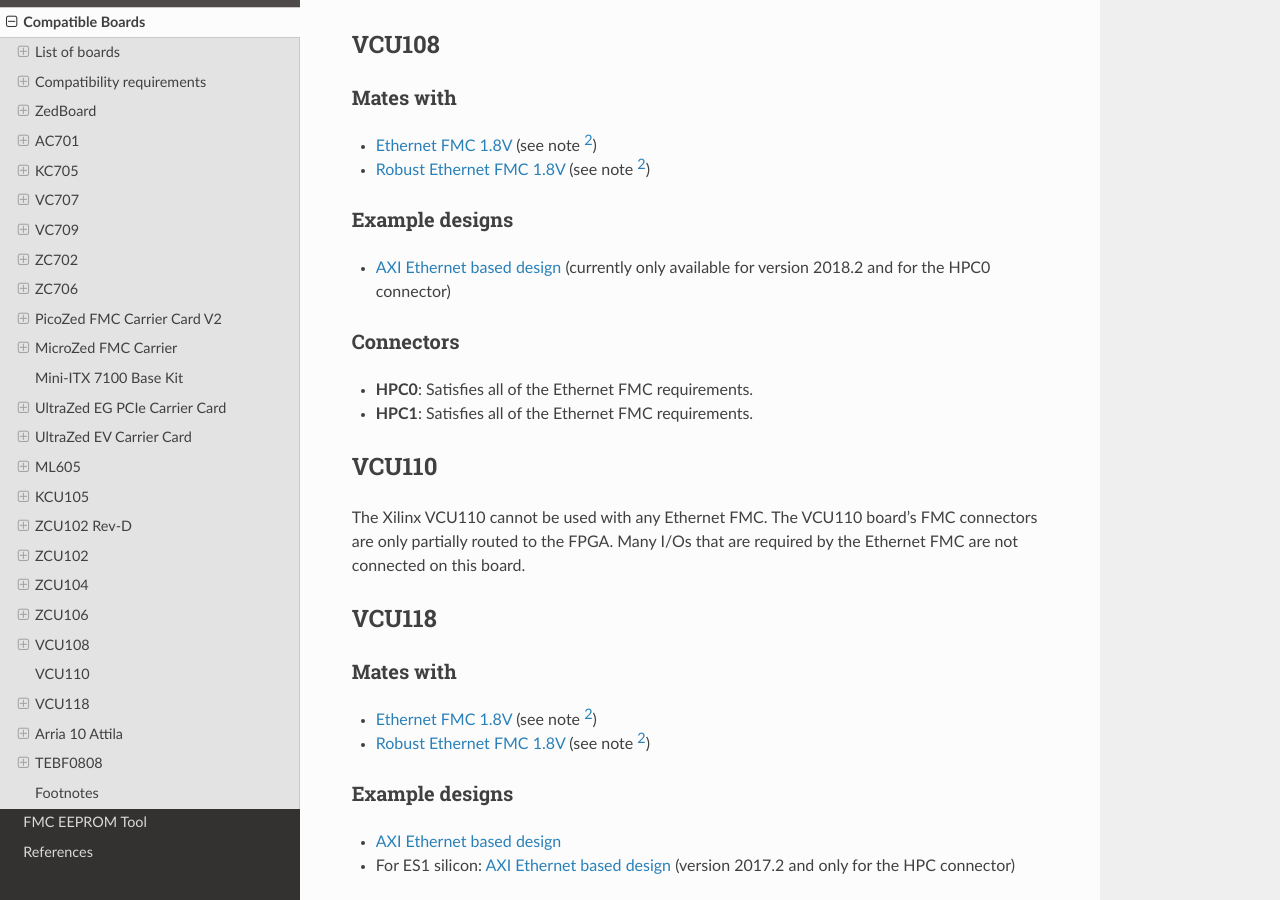
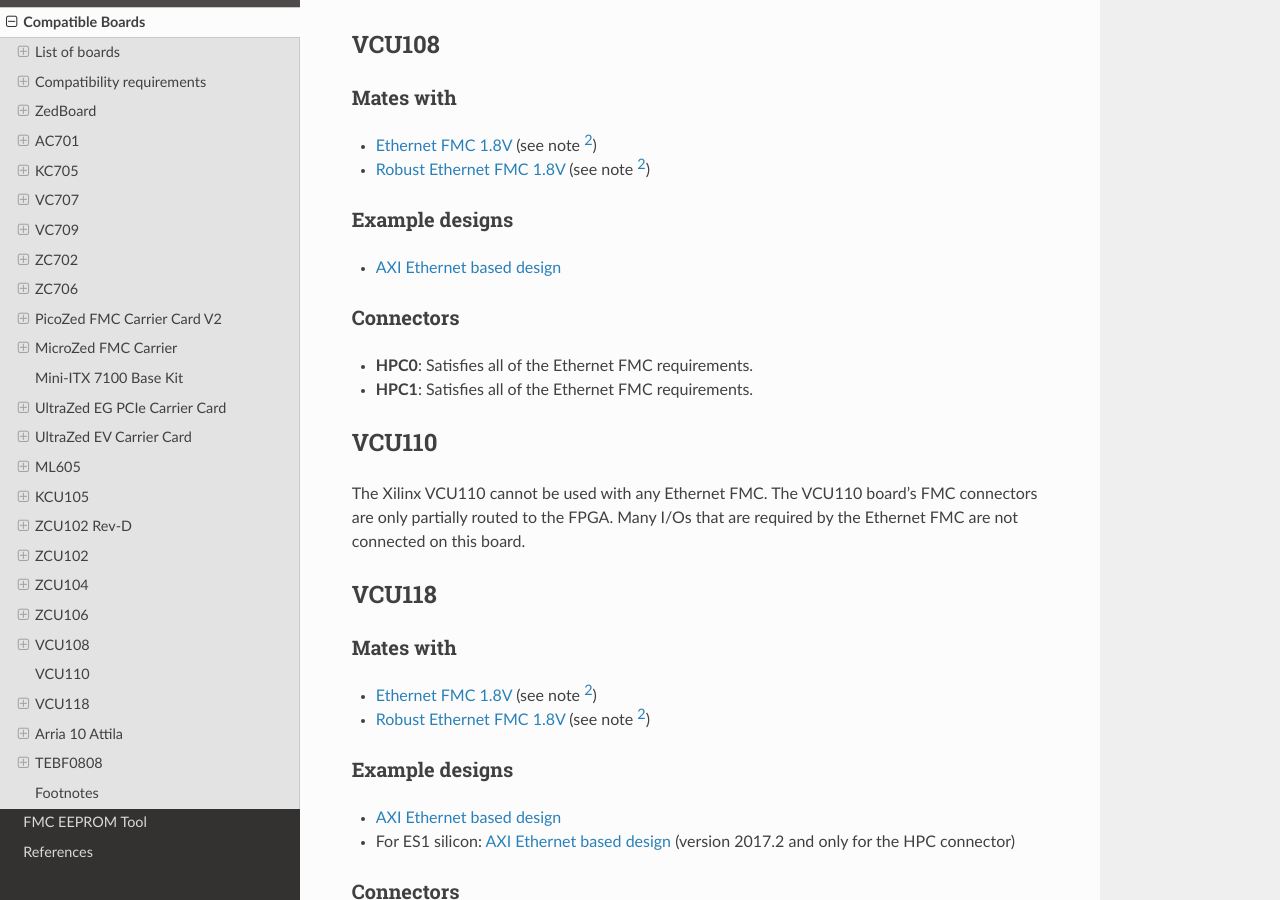
Before and after one commit to fpgadeveloper/ethernetfmc, a Sphinx documentation site: the page built from docs/source/compatiblility.rst, in a window 1280 px wide and 900 px high, scrolled down 10440 px. Built offline with Sphinx 7.4.7 and the Read the Docs theme 2.0.0, drawn with Linux system fonts in a browser that asks for light colours.

Commit message:
* updated vcu108 notes

```diff
--- a/docs/source/compatiblility.rst
+++ b/docs/source/compatiblility.rst
@@ -585,8 +585,7 @@
 Example designs
 ---------------
 
-* `AXI Ethernet based design <https://github.com/fpgadeveloper/ethernet-fmc-axi-eth/tree/9ba57cbffa3a55026fbf4855c8f9d1a746369ed5>`__
-  (currently only available for version 2018.2 and for the HPC0 connector)
+* `AXI Ethernet based design <https://github.com/fpgadeveloper/ethernet-fmc-axi-eth>`__
 
 Connectors
 ----------
--- a/docs/source/detailed_description.rst
+++ b/docs/source/detailed_description.rst
@@ -330,6 +330,7 @@
 connected to the reset signals on the Ethernet FMC card, and we recommend always driving the
 reset pins from the development platform in order to ensure reliable reset behavior.
 
+.. _phy-config:
 
 PHY Configuration
 =================
```
